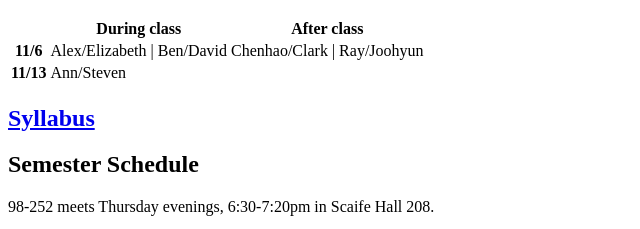
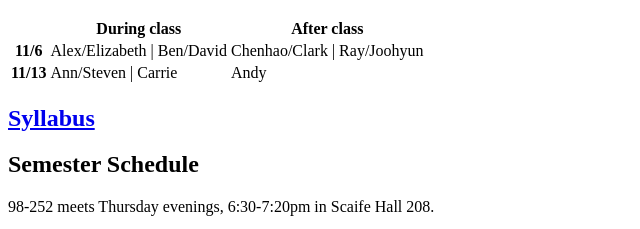
Before and after one commit to jchang504/jchang504.github.io, a plain HTML site: page 98-252/index.html in a window 1280 px wide. Shown: the part 240-469 px from the top of the page, 0-640 px from the left. Drawn offline with Linux system fonts and the light colour scheme.

Commit message:
Adding to final exam game schedule

```diff
--- a/98-252/index.html
+++ b/98-252/index.html
@@ -21,7 +21,7 @@
         <tbody>
           <tr><td></td><th>During class</th><th>After class</th></tr>
           <tr><th>11/6</th><td>Alex/Elizabeth | Ben/David</td><td>Chenhao/Clark | Ray/Joohyun</td></tr>
-          <tr><th>11/13</th><td>Ann/Steven</td><td></td></tr>
+          <tr><th>11/13</th><td>Ann/Steven | Carrie</td><td>Andy</td></tr>
         </tbody>
       </table>
     <h2><a href="syllabus.pdf">Syllabus</a></h2>
```
